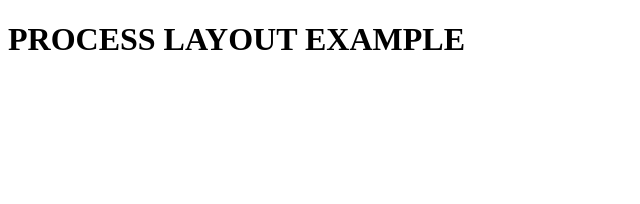
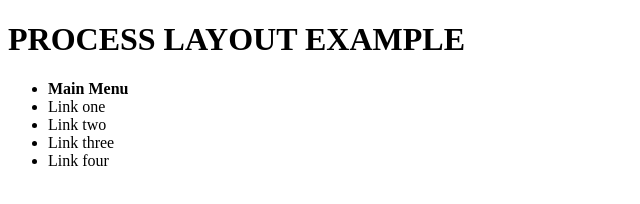
Before and after one commit to john9101/WebProgramming, a plain HTML site: page WebProgrammingExcercise/Excercise1/index.html in a window 1280 px wide. Shown: the whole page, without its empty margins (0-640 px from the left). Drawn offline with Linux system fonts and the light colour scheme.

Commit message:
add nav into section

```diff
--- a/WebProgrammingExcercise/Excercise1/index.html
+++ b/WebProgrammingExcercise/Excercise1/index.html
@@ -9,7 +9,15 @@
         <h1>PROCESS LAYOUT EXAMPLE</h1>
     </header>
     <section>
-
+        <nav>
+            <ul>
+                <li><b>Main Menu</b></li>
+                <li>Link one</li>
+                <li>Link two</li>
+                <li>Link three</li>
+                <li>Link four</li>
+            </ul>
+        </nav>
     </section>
 </body>
 </html>
```
